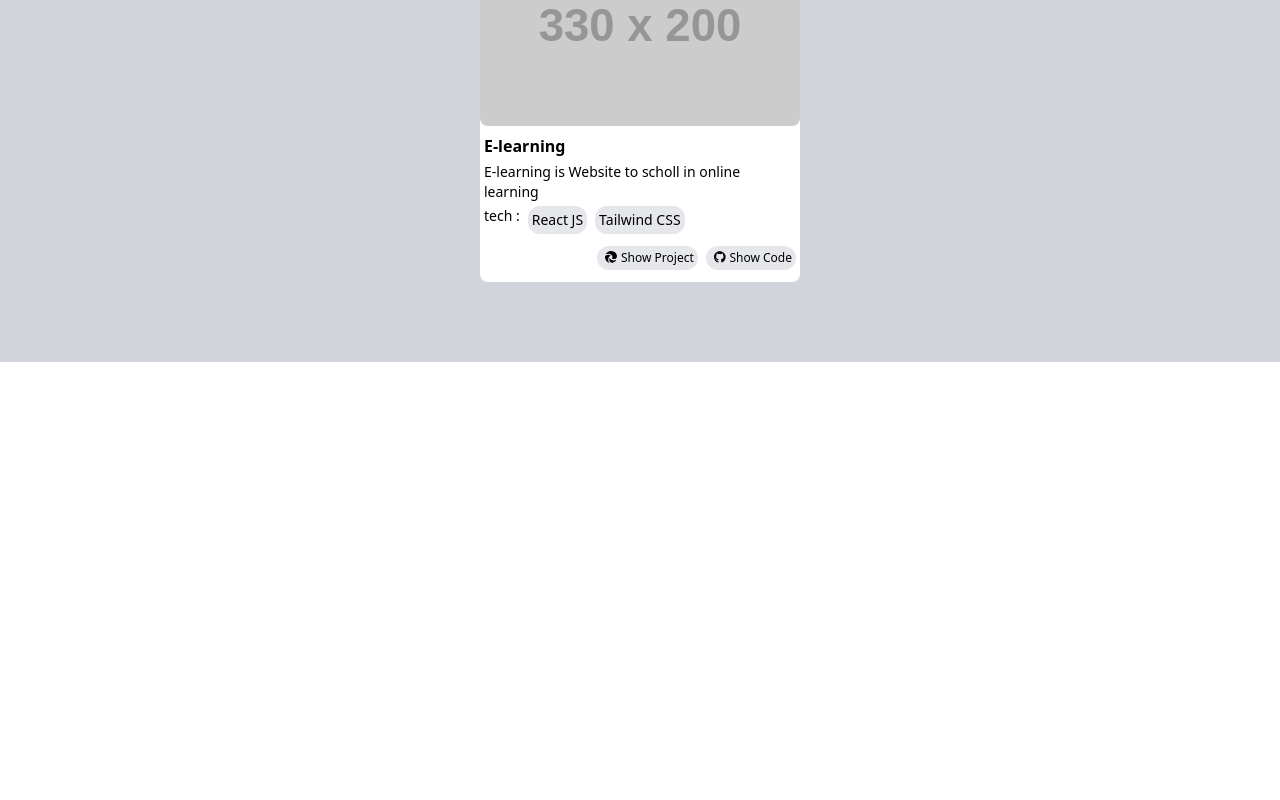
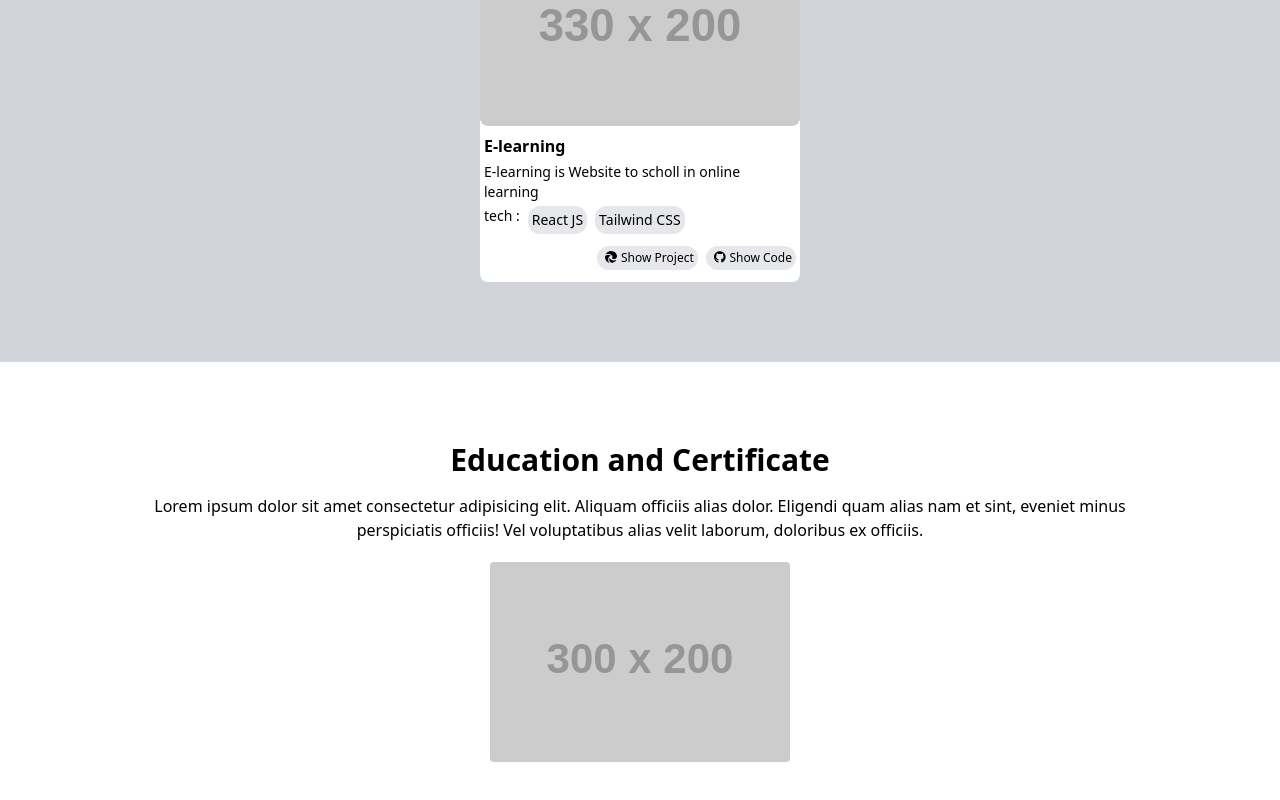
Before and after one commit to muhammadsusilo/portofolionew, a React (Vite) app: page / in a window 1280 px wide. Shown: the part 1505-2305 px from the top of the page. Before the commit the page ends 1867 px from the top, so only its background shows below. Built offline with nearby package versions, Linux system fonts and the light colour scheme.

Commit message:
create template section certificae or certificate and education

```diff
--- a/src/Pages/Certificate.jsx
+++ b/src/Pages/Certificate.jsx
@@ -0,0 +1,23 @@
+const Certificate = () => {
+  return (
+    <div className="px-36 py-20 h-full">
+      <h1 className="text-3xl font-semibold flex justify-center mb-4">
+        Education and Certificate
+      </h1>
+      <p className="text-center">
+        Lorem ipsum dolor sit amet consectetur adipisicing elit. Aliquam
+        officiis alias dolor. Eligendi quam alias nam et sint, eveniet minus
+        perspiciatis officiis! Vel voluptatibus alias velit laborum, doloribus
+        ex officiis.
+      </p>
+      <div className="flex justify-center pt-5">
+
+        {/* nanti di sini di bikin caurosel */}
+        <img src="https://placehold.co/300x200?font=roboto" alt="caurosel" className="rounded"/>
+
+      </div>
+    </div>
+  );
+};
+
+export default Certificate;
--- a/src/Pages/Home.jsx
+++ b/src/Pages/Home.jsx
@@ -1,6 +1,7 @@
 import SosialMedia from "../Elements/sosialMedia";
 import Navbar from "../Fragments/Navbar";
 import About from "./About";
+import Certificate from "./Certificate";
 import Project from "./Project";
 
 const Home = () => {
@@ -47,6 +48,7 @@ const Home = () => {
           </div>
           <About />
           <Project />
+          <Certificate/>
         </div>
       </>
     );
--- a/src/main.jsx
+++ b/src/main.jsx
@@ -12,11 +12,6 @@ const router = createBrowserRouter([
     path:"/",
     element:< Home/>
   },
-  {
-    path:"About",
-    element:< About/>
-  },
-
 ])
 
 
```
Also changed, not shown: src/Fragments/Footer.jsx (renamed from src/Pages/Footer.jsx).
